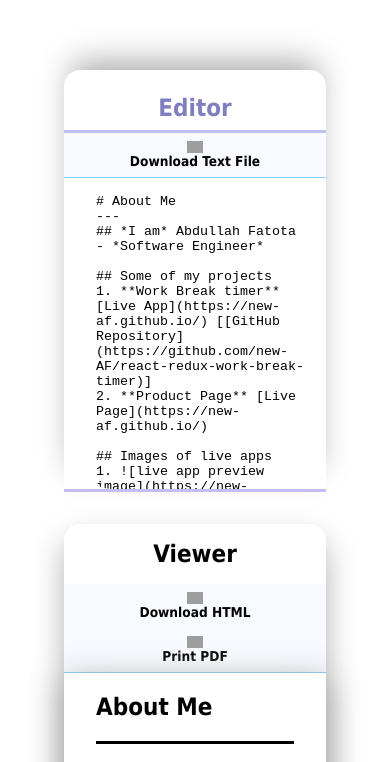
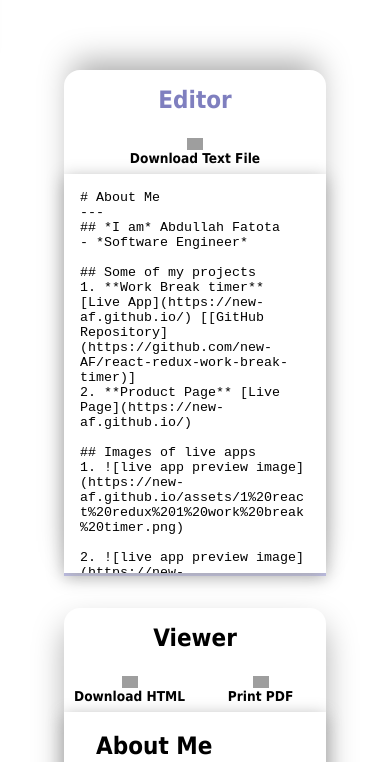
Before and after one commit to new-AF/react-markown-previewer, a React (Vite) app: page / in a window 390 px wide. Shown: the part 161-923 px from the top of the page. Built offline with nearby package versions, Linux system fonts and the light colour scheme; grey boxes are pictures that could not be loaded.

Commit message:
improve the visual depth perception of Preview and Edit both on desktop and mobile views

```diff
--- a/src/App.css
+++ b/src/App.css
@@ -42,7 +42,7 @@ body {
 @media only screen and (max-width: 767px) {
     #app {
         grid-template-columns: 1fr;
-        grid-template-rows: auto 50vh 1fr 5rem;
+        grid-template-rows: auto 60vh 1fr 5rem;
         gap: 2rem 0;
         padding: 0 4rem;
     }
--- a/src/components/Editor/Controls-Button.css
+++ b/src/components/Editor/Controls-Button.css
@@ -13,8 +13,6 @@
 
     padding: 0.5rem 0.5rem;
 
-    background-color: rgb(240, 248, 255, 0.5);
-
     transition: all var(--transition);
 }
 .global-button-hover {
@@ -23,8 +21,8 @@
 }
 .button:hover {
     --color: #00008080;
-    border-left: medium solid var(--color);
-    border-right: medium solid var(--color);
+    /* border-left: medium solid var(--color);
+    border-right: medium solid var(--color); */
     color: var(--color);
 }
 .button-image {
@@ -32,6 +30,7 @@
     object-position: center;
 
     width: 1rem;
+    transition: all var(--transition);
 }
 .button-text {
     font-family: var(--sans-serif);
--- a/src/components/Editor/Controls.css
+++ b/src/components/Editor/Controls.css
@@ -3,7 +3,18 @@
 }
 #controls {
     grid-area: controls;
-    border-bottom: thin solid lightskyblue;
+    /* background-image: linear-gradient(
+        180deg,
+        transparent 90%,
+        rgba(255, 255, 255, 0.5)
+    ); */
+
+    /* border-bottom: thin solid lightskyblue; */
+    display: flex;
+    flex-wrap: wrap;
+}
+#controls > * {
+    flex: 1;
 }
 #controls-download {
     display: none;
--- a/src/components/Editor/Controls.jsx
+++ b/src/components/Editor/Controls.jsx
@@ -1,6 +1,12 @@
 import "./Controls.css";
 
 function Controls({ children }) {
+    if (Array.isArray(children) && children.length >= 2) {
+        /* show border-right */
+        for (let index = 0; index < children.length - 1; ++index) {
+            const obj = children[index];
+        }
+    }
     return (
         <section id="controls">
             <a id="controls-download"></a>
--- a/src/components/Editor/Edit.css
+++ b/src/components/Editor/Edit.css
@@ -13,7 +13,7 @@
     grid-template-columns: auto 1fr;
     grid-template-rows: auto auto 1fr;
     grid-template-areas:
-        "header header"
+        "top top"
         "controls controls"
         "count textarea";
 
@@ -24,18 +24,23 @@
     border-top-left-radius: var(--border-radius) !important;
     border-bottom-left-radius: var(--border-radius) !important;
 
-    box-shadow: 1px 1px 1rem 1px navy inset;
+    box-shadow: 1px 0 0.5rem 0 navy inset;
 }
+#edit-top {
+    grid-area: top;
+    border-top-left-radius: var(--border-radius) !important;
+    /* border-bottom: medium inset rgba(0, 0, 128, 0.175); */
 
+    border-image-slice: 1;
+    box-shadow: 1px 0 0.5rem -0.25rem navy inset;
+}
 #edit-header {
-    grid-area: header;
     text-align: center;
 
     margin: 0;
     /* padding: 1rem; */
-    padding-top: 1.5rem;
-    padding-bottom: 0.5rem;
-    border-bottom: medium inset rgba(0, 0, 128, 0.25);
+    padding: 1rem 0;
+    /* border-bottom: medium inset rgba(0, 0, 128, 0.25); */
     color: rgba(0, 0, 128, 0.5);
     font-family: var(--sans-serif);
 }
@@ -69,10 +74,17 @@
 
         border-bottom: medium inset rgba(0, 0, 128, 0.25);
     }
+    #edit-top {
+        border-top-right-radius: var(--border-radius);
+        box-shadow: unset;
+    }
     #edit-header {
     }
     #editor {
         margin-right: 0;
         margin-bottom: 0;
+        box-shadow: 0 0.25rem 1rem 0 darkgray;
+        border-bottom-left-radius: unset;
+        margin-left: unset;
     }
 }
--- a/src/components/Editor/Edit.jsx
+++ b/src/components/Editor/Edit.jsx
@@ -42,7 +42,8 @@ const Edit = (props) => {
     } = props;
 
     return (
-        <div id={id} style={style}>
+        <section id={id} style={style}>
+            <article id="edit-top">
                 <h2 id={headerId} style={headerStyle}>
                     Editor
                 </h2>
@@ -55,6 +56,7 @@ const Edit = (props) => {
                         downloadFunction={downloadTXT}
                     />
                 </Controls>
+            </article>
             {/* <Count text={state.input}></Count> */}
             <textarea
                 id={textareaId}
@@ -63,7 +65,7 @@ const Edit = (props) => {
                 onChange={onInput}
                 onScroll={onScroll}
             />
-        </div>
+        </section>
     );
 };
 export default Edit;
--- a/src/components/Preview.css
+++ b/src/components/Preview.css
@@ -18,7 +18,9 @@
 
     border-top-right-radius: var(--preview-div-br);
 
-    box-shadow: 1px 1px 2rem 1px darkgray;
+    box-shadow: 0 0.25rem 1rem 0 darkgray;
+    /* hide left shadow */
+    clip-path: inset(-2rem -2rem -2rem 0);
 }
 #preview-header {
     grid-area: header;
@@ -35,7 +37,7 @@
     grid-area: preview;
     overflow-x: scroll;
     padding: 0 2rem;
-    box-shadow: 1px 0.5rem 2rem 1px darkgray;
+    box-shadow: 0 0.25rem 1rem 0 darkgray;
 }
 /* fix images x overflow */
 #preview img {
@@ -47,10 +49,12 @@
     border: none;
     border-top: medium solid;
 }
+/* if < tablet width (768) do this */
 @media only screen and (max-width: 767px) {
     #preview-div {
         box-shadow: -0em 1em 2em -0.1em darkgray;
         border: none;
         border-top-left-radius: var(--preview-div-br);
+        clip-path: revert;
     }
 }
```
Lines whose indentation alone changed are shown as unchanged.
